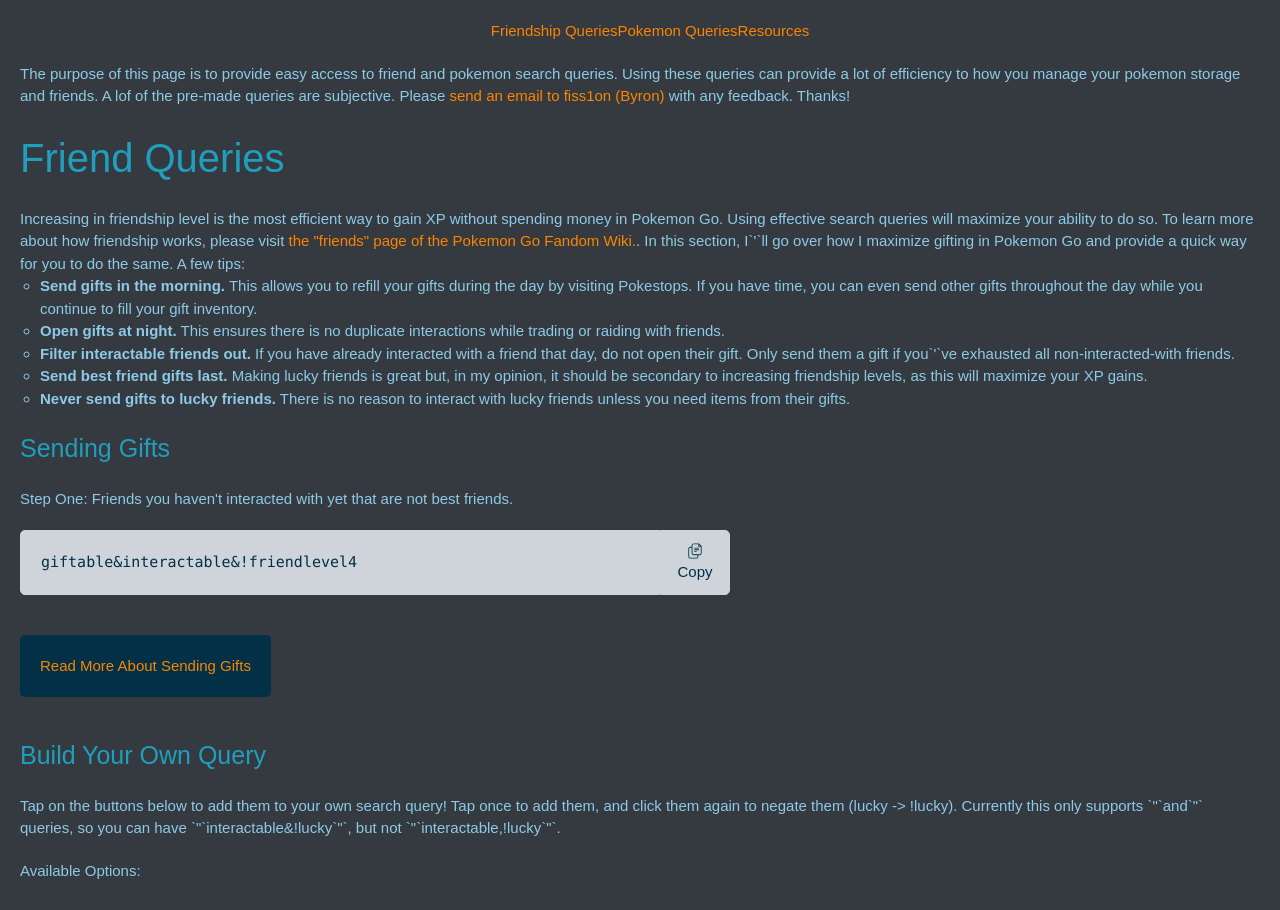
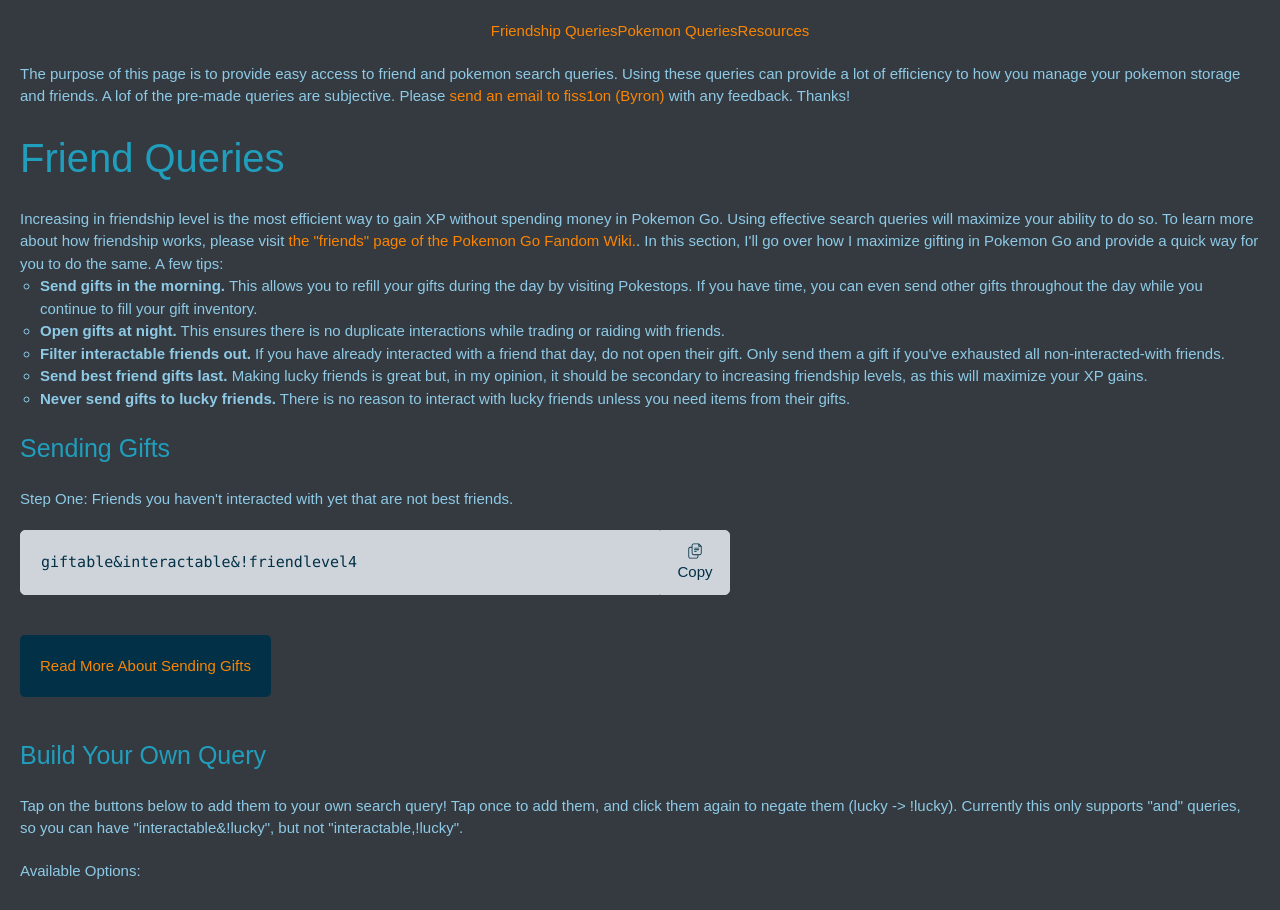
Before and after one commit to ByronDDelpinal/pogo-helper, a Next.js app: page / in a window 1280 px wide. Shown: the top 910 px of the page. Built offline with nearby package versions, Linux system fonts and the light colour scheme.

Commit message:
fix: remove unnecessary backticks

```diff
--- a/src/app/page.tsx
+++ b/src/app/page.tsx
@@ -47,7 +47,7 @@ export default function Home() {
             <a href='https://pokemongo.fandom.com/wiki/Friends'>
               the &quot;friends&quot; page of the Pokemon Go Fandom Wiki.
             </a>
-            . In this section, I`&apos;`ll go over how I maximize gifting in
+            . In this section, I&apos;ll go over how I maximize gifting in
             Pokemon Go and provide a quick way for you to do the same. A few
             tips:
           </p>
@@ -65,7 +65,7 @@ export default function Home() {
             <li>
               <b>Filter interactable friends out.</b> If you have already
               interacted with a friend that day, do not open their gift. Only
-              send them a gift if you`&apos;`ve exhausted all
+              send them a gift if you&apos;ve exhausted all
               non-interacted-with friends.
             </li>
             <li>
@@ -108,9 +108,9 @@ export default function Home() {
           <p>
             Tap on the buttons below to add them to your own search query! Tap
             once to add them, and click them again to negate them (lucky {'->'}{' '}
-            !lucky). Currently this only supports `&quot;`and`&quot;` queries,
-            so you can have `&quot;`interactable&!lucky`&quot;`, but not
-            `&quot;`interactable,!lucky`&quot;`.
+            !lucky). Currently this only supports &quot;and&quot; queries,
+            so you can have &quot;interactable&!lucky&quot;, but not
+            &quot;interactable,!lucky&quot;.
           </p>
           <QueryBuilder />
           <QueryBuilderResult />
```
